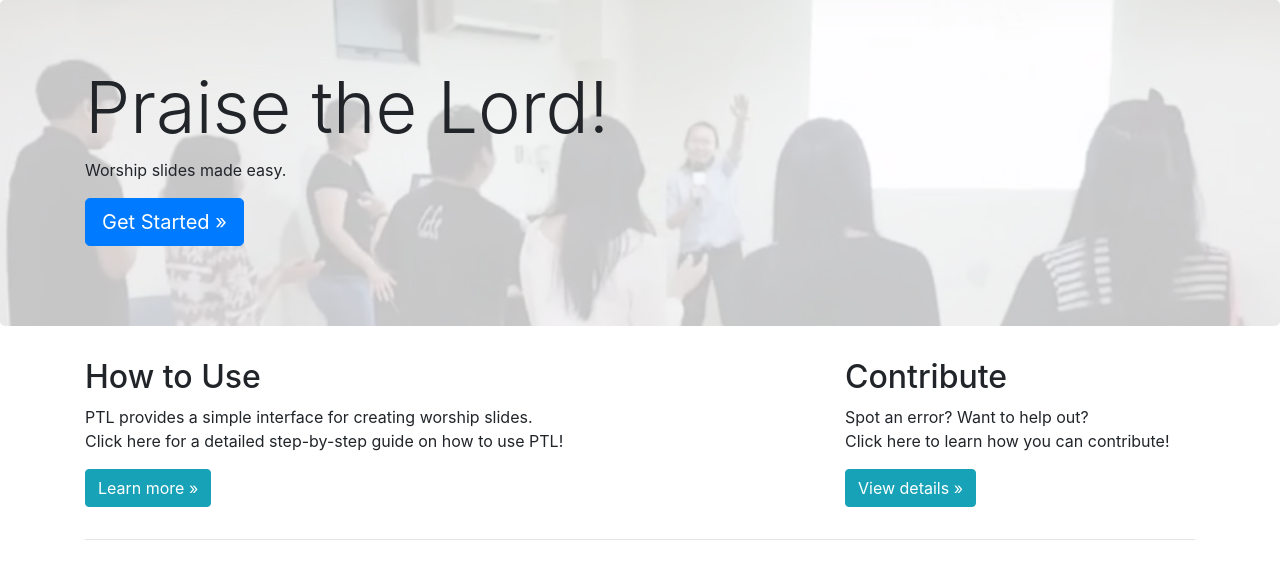
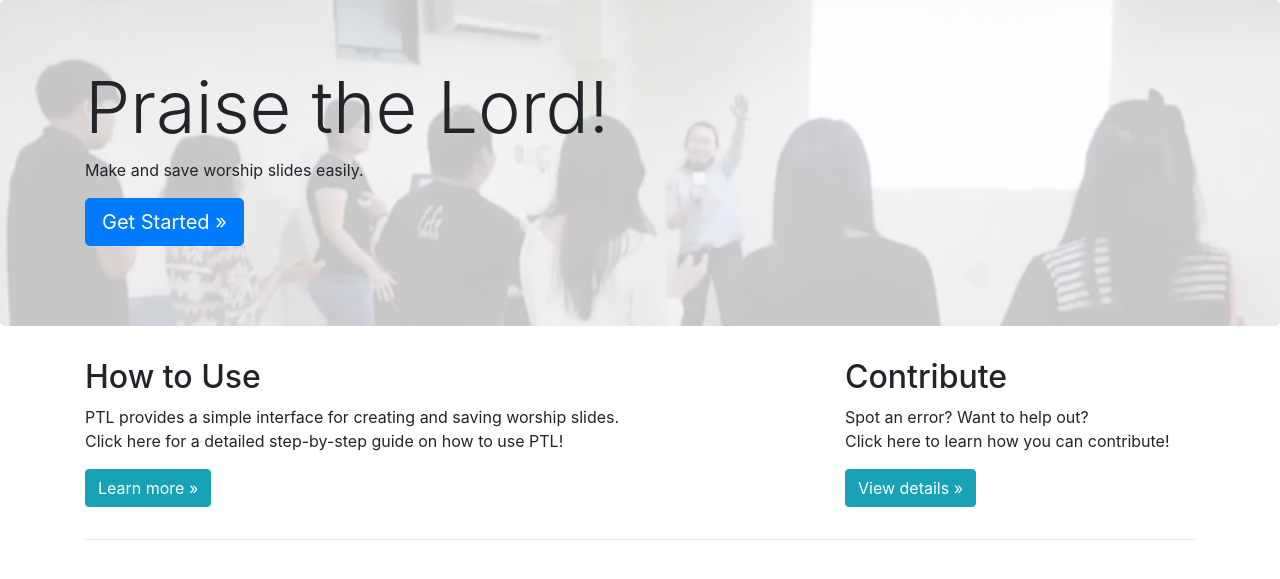
Before and after one commit to helloqx/website-test, a Flask app: page / in a window 1280 px wide. Shown: the part 56-635 px from the top of the page. Run offline with Flask 2, Linux system fonts and the light colour scheme; some libraries are stand-ins or nearby versions.

Commit message:
From page slogan changed.

```diff
--- a/app/templates/index.html
+++ b/app/templates/index.html
@@ -4,7 +4,7 @@
     <div class="jumbotron">
         <div class="container">
           <h1 class="display-3">Praise the Lord!</h1>
-          <p>Worship slides made easy.</p>
+          <p>Make and save worship slides easily.</p>
           <p><a class="btn btn-primary btn-lg" href="{{ url_for('catalogue') }}" role="button">Get Started   »</a></p>
         </div>
     </div>
@@ -12,7 +12,7 @@
         <div class="row">
             <div class="col-md-8">
                 <h2>How to Use</h2>
-                <p>PTL provides a simple interface for creating worship slides.
+                <p>PTL provides a simple interface for creating and saving worship slides.
                     <br> Click here for a detailed step-by-step guide on how to use PTL!</p>
                 <p><a class="btn btn-info" href="#" role="button" data-toggle="modal" data-target="#helpModal">Learn more »</a></p>
             </div>
```
